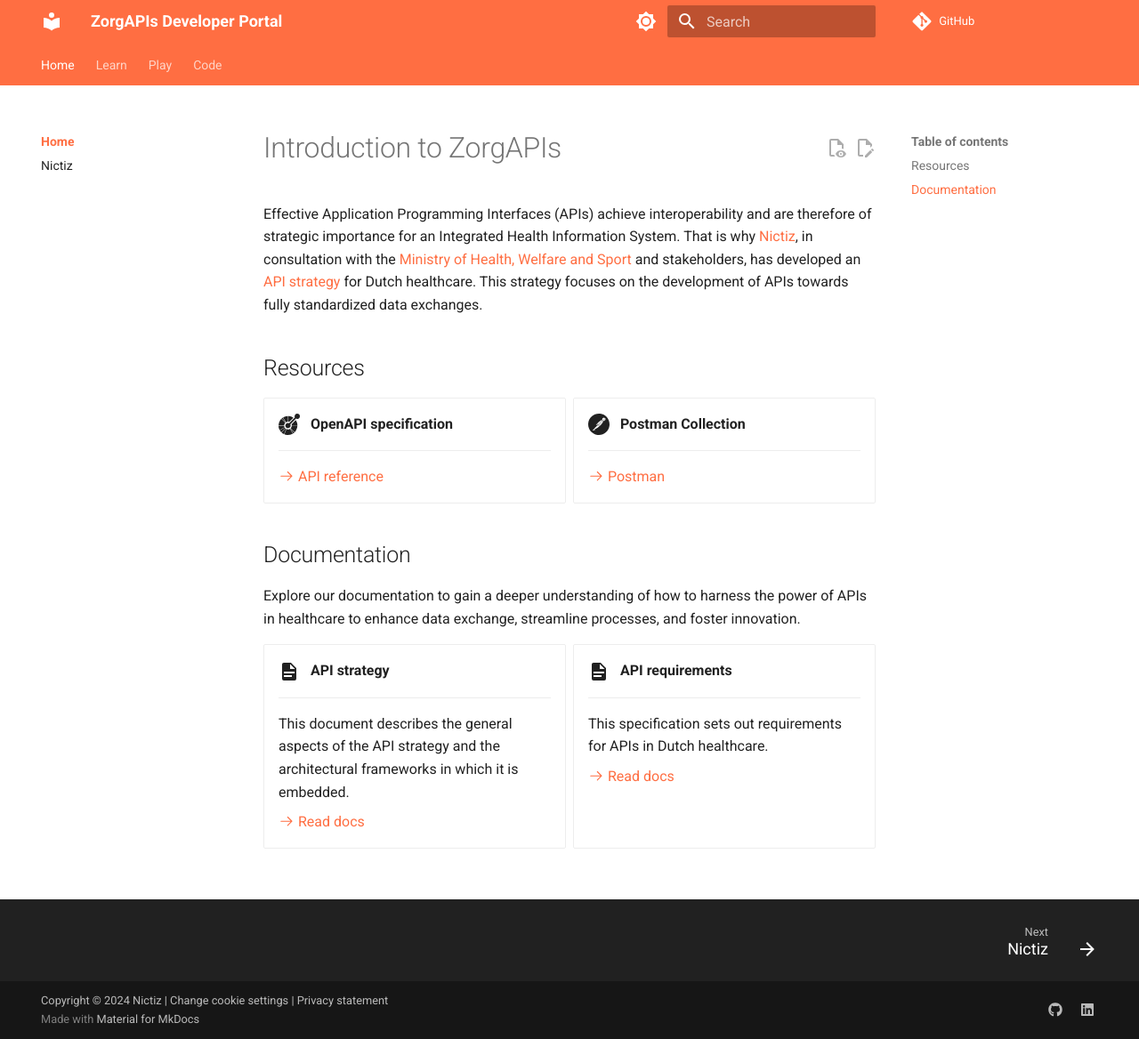
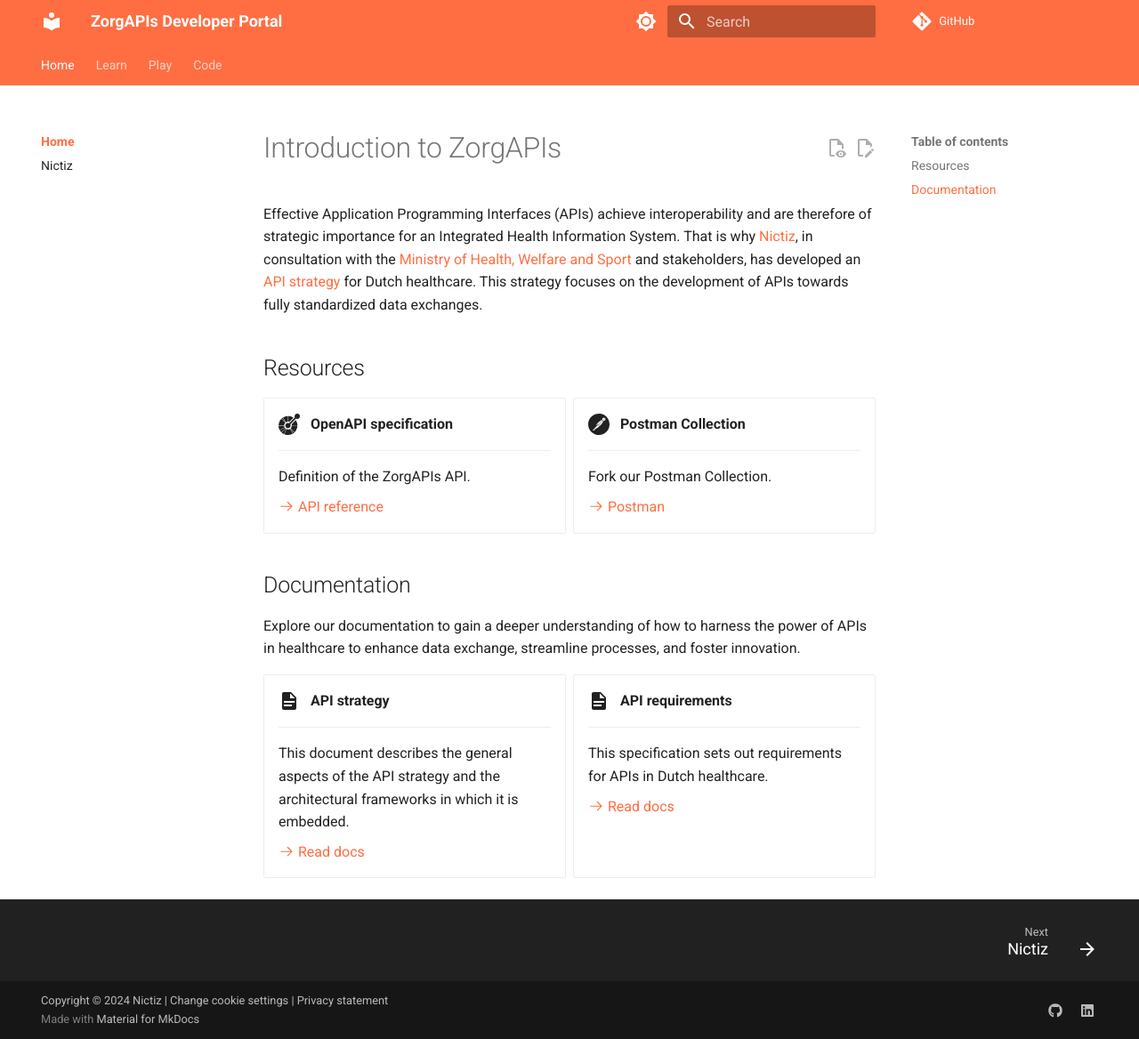
Before and after one commit to Nictiz/zorgapis-docs, an MkDocs documentation site: the page built from docs/index.md, in a window 1280 px wide and 1168 px high. Shown: the whole window at 89% size. Built offline with MkDocs 1.6.1 and Material for MkDocs 9.7.7, drawn with Linux system fonts in a browser that asks for light colours; comment, search, counter and statistics services are not loaded.

Commit message:
Update index.md

```diff
--- a/docs/index.md
+++ b/docs/index.md
@@ -15,11 +15,15 @@
 
     ---
 
+    Definition of the ZorgAPIs API.
+
     [:octicons-arrow-right-24: API reference](https://nictiz.github.io/zorgapis-openapi-specification/){: target="_blank" }
 
 -   :simple-postman:{ .lg .middle } &nbsp; **Postman Collection**
 
     ---
+
+    Fork our Postman Collection.
 
     [:octicons-arrow-right-24: Postman](https://www.postman.com/zorgapis/workspace/zorgapis/collection/32862395-c22bf5f5-a2ec-40df-86a2-7817de5c7203){: target="_blank" }
 
```
